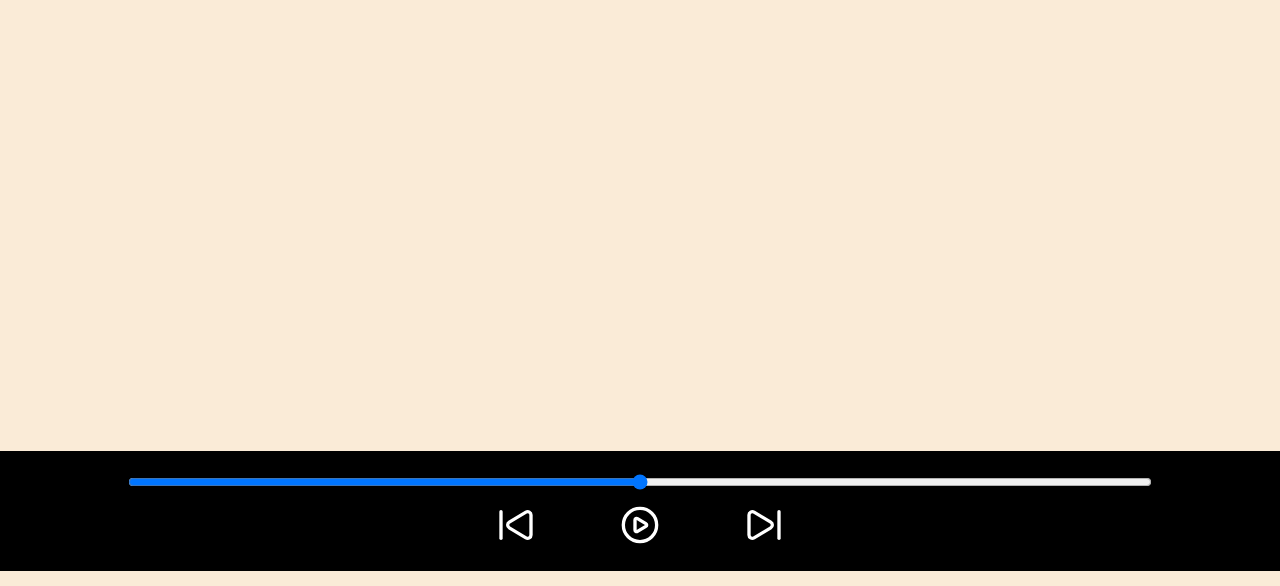
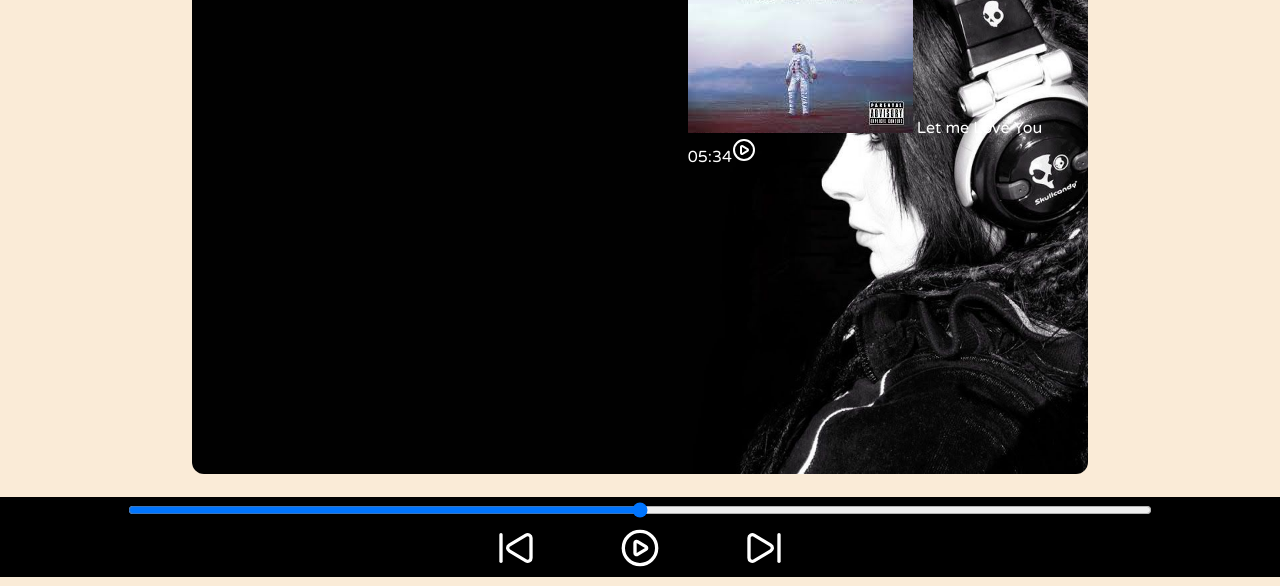
Before and after one commit to KalpitChandekar/Spotify, a website: page index.html in a window 1280 px wide. Shown: the part 214-800 px from the top of the page. Drawn offline with nearby package versions, Linux system fonts and the light colour scheme.

Commit message:
added content for first song

```diff
--- a/index.html
+++ b/index.html
@@ -16,8 +16,17 @@
     </nav>
 
     <div class="container">
-      <h1>Best of NCS - No Copyright Sounds</h1>
-      <div class="songList"></div>
+      <div class="songList"><h1>Best of NCS - No Copyright Sounds</h1></div>
+      <div>
+        <div class="songItem">
+          <img src="images/covers/10.jpg" alt="10" />
+          <span>Let me Love You</span>
+          <span class="songlistplay"
+            ><span>05:34</span><i class="ico" data-lucide="play-circle"></i>
+          </span>
+        </div>
+      </div>
+
       <div class="songBanner"></div>
     </div>
 
--- a/style.css
+++ b/style.css
@@ -44,13 +44,23 @@ nav ul li {
 
 .container {
   min-height: 75vh;
+  background-color: black;
+  color: white;
+  font-family: "Varela Round", sans-serif;
+  display: flex;
+  margin: 23px auto;
+  width: 70%;
+  border-radius: 12px;
+  padding: 34px;
+  background-image: url('images/bg.jpg');
+  background-size: cover;
 }
 
 .bottom {
   position: sticky;
   background-color: black;
   color: white;
-  height: 120px;
+  height: 80px;
   bottom: 0;
   display: flex;
   align-items: center;
@@ -62,13 +72,10 @@ nav ul li {
   width: 80vw;
 }
 
-.icons {
-  margin-top: 15px;
-}
-
 .icons .ico {
   cursor: pointer;
-  margin: 0 40px;
+  margin: 10px 40px 0 40px;
   width: 40px;
   height: 40px;
+
 }
```
